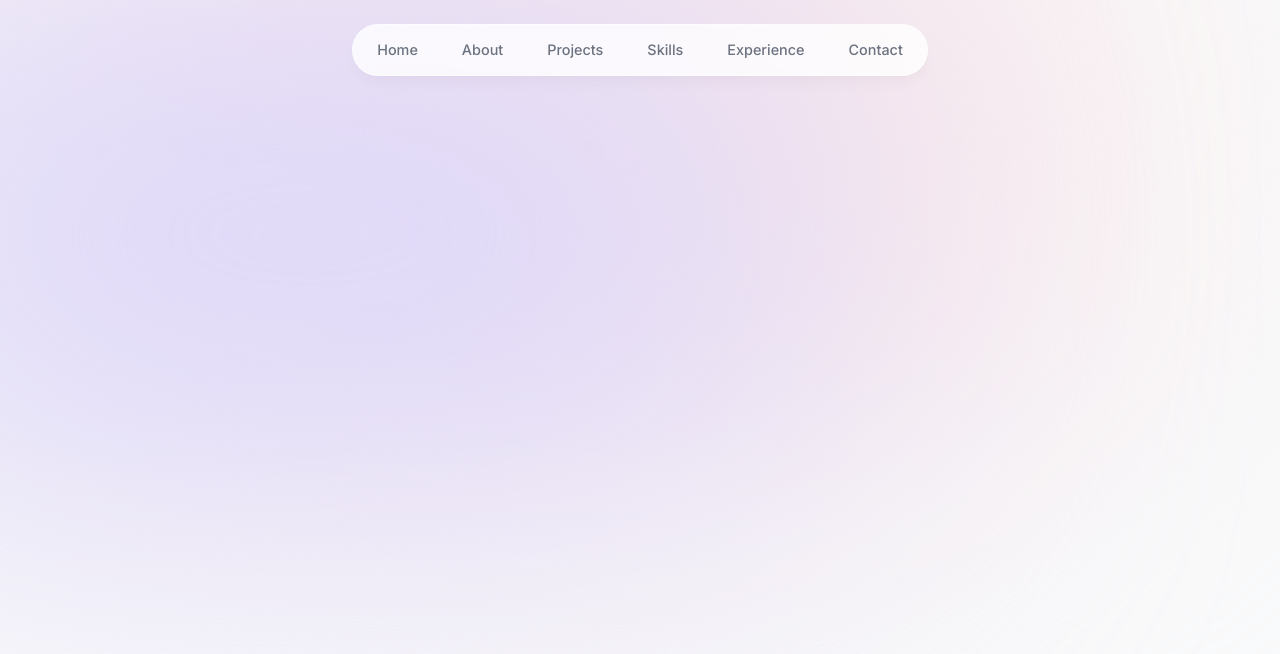
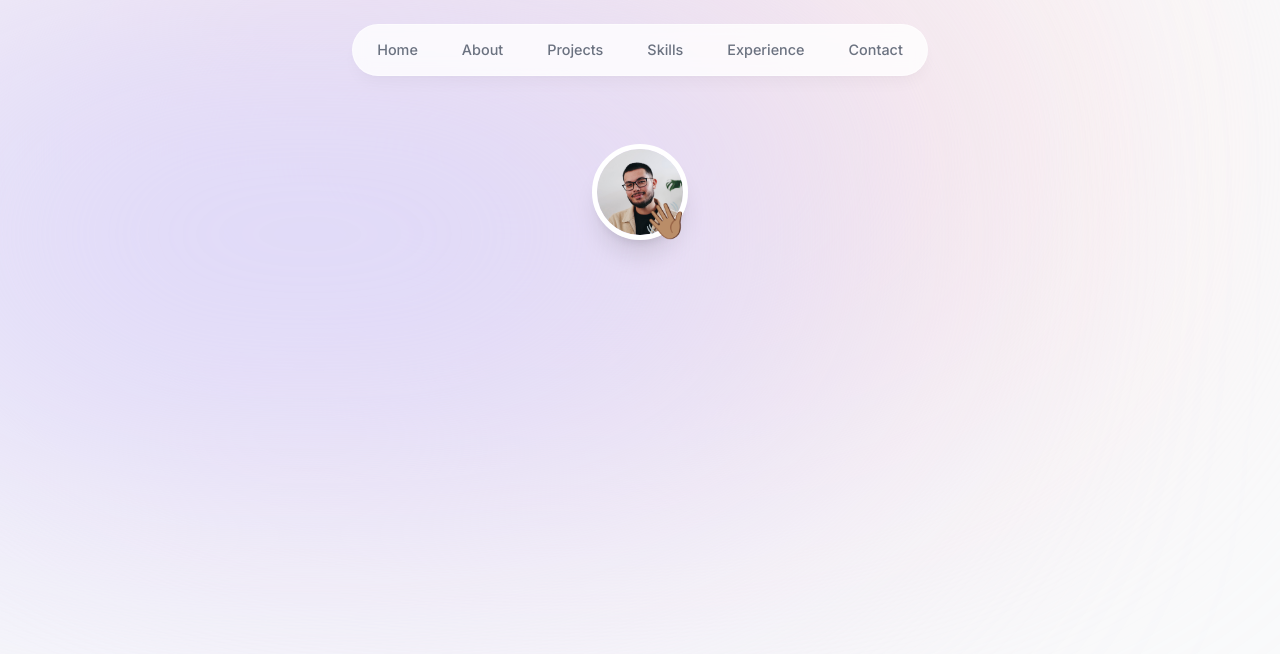
Before and after one commit to jordansbenjamin/portfolio_v2, a Next.js app: page / in a window 1280 px wide. Shown: the top 654 px of the page. Built offline with nearby package versions, Linux system fonts and the light colour scheme.

Commit message:
Added profile image and emoji

```diff
--- a/next.config.js
+++ b/next.config.js
@@ -1,4 +1,4 @@
 /** @type {import('next').NextConfig} */
-const nextConfig = {}
+const nextConfig = {};
 
-module.exports = nextConfig
+module.exports = nextConfig;
--- a/src/app/layout.tsx
+++ b/src/app/layout.tsx
@@ -17,7 +17,7 @@
 export default function RootLayout({ children }: { children: React.ReactNode }) {
 	return (
 		<html lang="en">
-			<body className={`${inter.className} bg-gray-50 text-gray-950 relative h-[5000px]`}>
+			<body className={`${inter.className} bg-gray-50 text-gray-950 relative h-[5000px] pt-28 sm:pt-36`}>
 				{/* Relative is required on the body because the BG div elements are absolute,
           so it needs to be relative to the body
         */}
--- a/src/app/page.tsx
+++ b/src/app/page.tsx
@@ -1,3 +1,7 @@
+import Intro from "@/components/Intro";
+
 export default function Home() {
-	return <main className=""></main>;
+	return <main className="">
+		<Intro/>
+	</main>;
 }
--- /dev/null
+++ b/src/components/Intro.tsx
@@ -0,0 +1,47 @@
+"use client";
+
+import Image from "next/image";
+import React from "react";
+import { motion } from "framer-motion";
+
+const profileImg = "/Me_circle.png";
+
+export default function Intro() {
+	return (
+		<section>
+			<div className="flex items-center justify-center">
+				<div className="relative">
+					{/* Div used to wrap image for framer motion, easier this way */}
+					<motion.div
+						className=""
+						initial={{ opacity: 0, scale: 0 }}
+						animate={{ opacity: 1, scale: 1 }}
+						transition={{ type: "tween", duration: 0.5 }}>
+						{/* object-cover preserves the aspect ratio of the img */}
+						<Image
+							src={profileImg}
+							alt="Jordan Profile"
+							width={100}
+							height={100}
+							priority={true}
+							className="h-24 w-24 rounded-full object-cover border-[0.35rem] border-white shadow-xl"
+						/>
+					</motion.div>
+					{/* emoji span */}
+					<motion.span
+						className="absolute bottom-0 right-0 text-4xl"
+						initial={{ opacity: 0, scale: 0 }}
+						animate={{ opacity: 1, scale: 1 }}
+						transition={{
+							type: "spring",
+							stiffness: 125,
+							delay: 0.1,
+							duration: 0.7,
+						}}>
+						👋🏽
+					</motion.span>
+				</div>
+			</div>
+		</section>
+	);
+}
```
Also changed, not shown: public/Me_circle.png (added).
